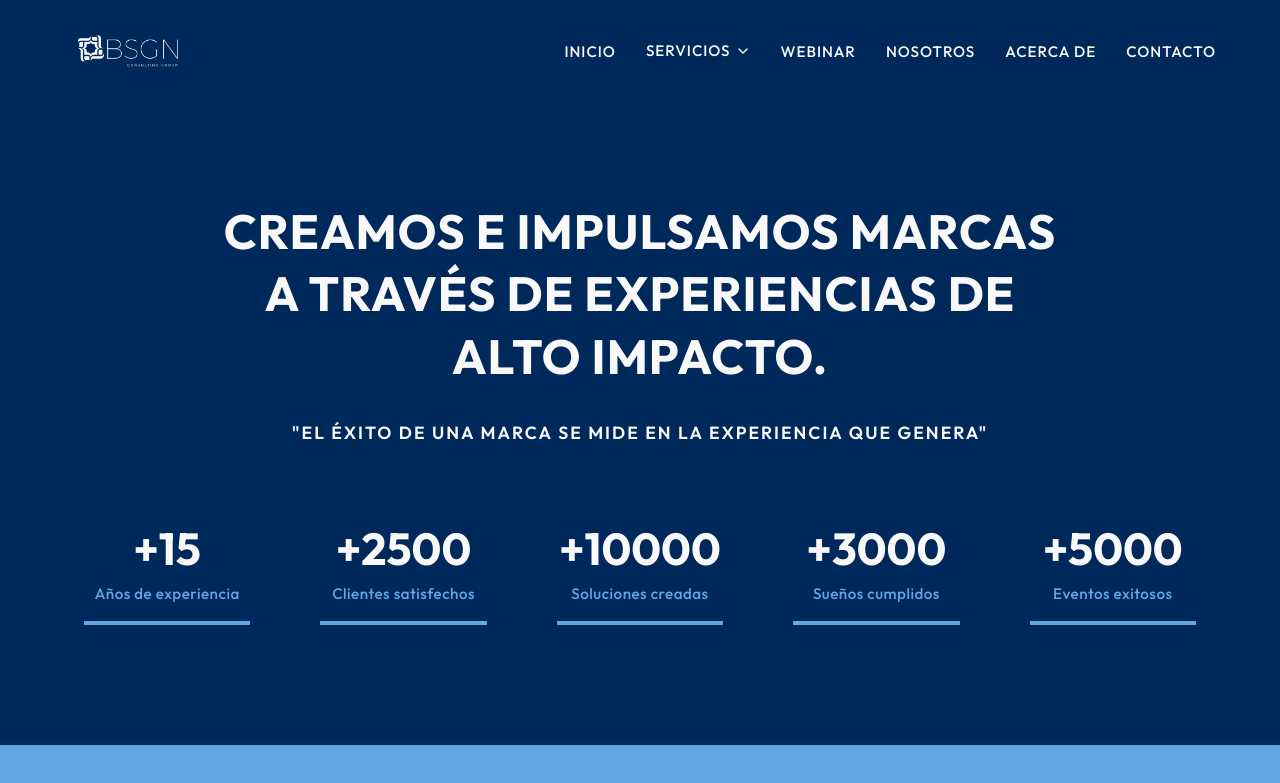
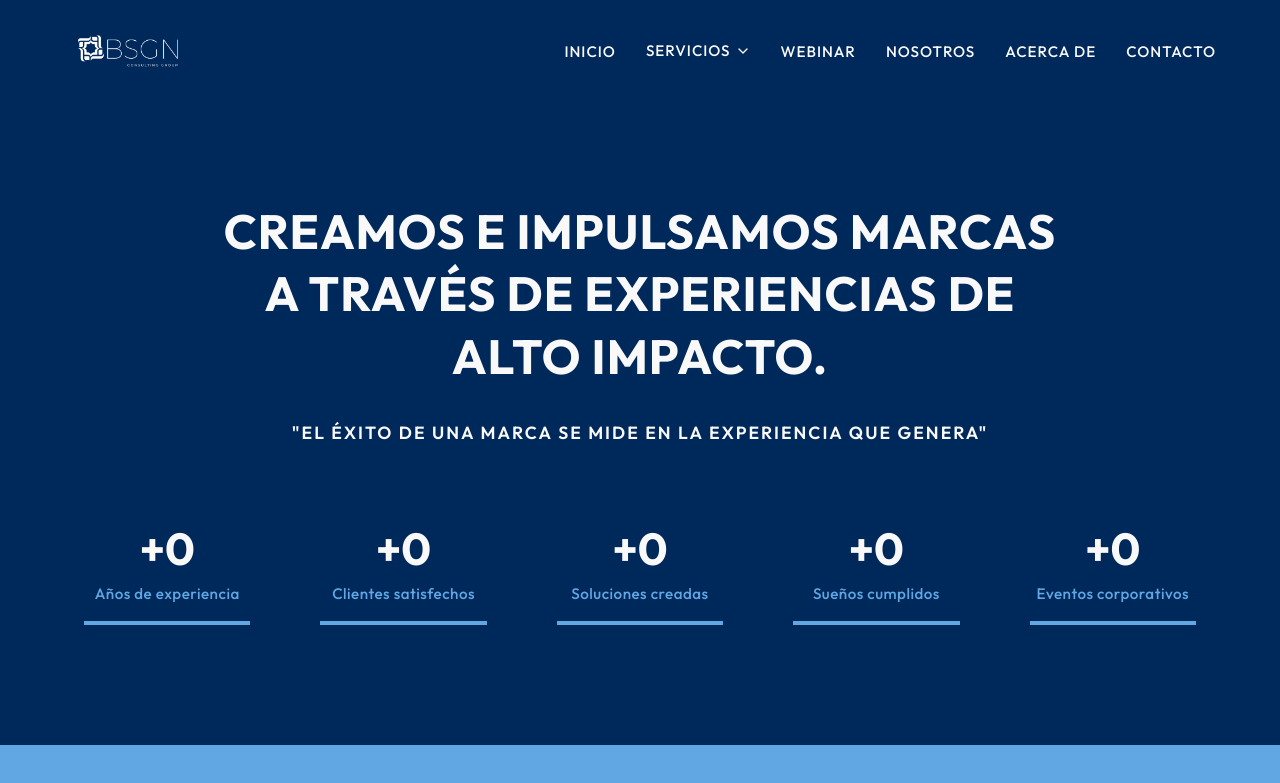
Before and after one commit to platonrecursosdigitales-creator/bsgn, a React (Vite) app: page / in a window 1280 px wide. Shown: the top 783 px of the page. Built offline with nearby package versions, Linux system fonts and the light colour scheme.

Commit message:
feat: agrega animacion de incremento a las metricas

```diff
--- a/src/components/Metrics.jsx
+++ b/src/components/Metrics.jsx
@@ -1,5 +1,61 @@
-import React from 'react';
+import React, { useState, useEffect, useRef } from 'react';
 import './Metrics.css';
+
+const AnimatedNumber = ({ value, duration = 2000 }) => {
+  const [count, setCount] = useState(0);
+  const elementRef = useRef(null);
+  const hasAnimated = useRef(false);
+
+  // Extract number from string (e.g. "+2500" -> 2500)
+  const target = parseInt(value.replace(/[^0-9]/g, ''), 10);
+  const isPlus = value.includes('+');
+
+  useEffect(() => {
+    let active = true;
+    const observer = new IntersectionObserver(
+      (entries) => {
+        const [entry] = entries;
+        if (entry.isIntersecting && !hasAnimated.current) {
+          hasAnimated.current = true;
+
+          const startTime = performance.now();
+          const step = (now) => {
+            if (!active) return;
+            const progress = Math.min((now - startTime) / duration, 1);
+            // Ease out quad formula
+            const easeProgress = progress * (2 - progress);
+            setCount(Math.floor(easeProgress * target));
+
+            if (progress < 1) {
+              requestAnimationFrame(step);
+            } else {
+              setCount(target);
+            }
+          };
+          requestAnimationFrame(step);
+        }
+      },
+      { threshold: 0.1 }
+    );
+
+    if (elementRef.current) {
+      observer.observe(elementRef.current);
+    }
+
+    return () => {
+      active = false;
+      if (elementRef.current) {
+        observer.unobserve(elementRef.current);
+      }
+    };
+  }, [target, duration]);
+
+  return (
+    <span ref={elementRef}>
+      {isPlus ? `+${count.toLocaleString('es-MX')}` : count.toLocaleString('es-MX')}
+    </span>
+  );
+};
 
 const Metrics = () => {
   const metricsData = [
@@ -7,7 +63,7 @@ const Metrics = () => {
     { number: '+2500', label: 'Clientes satisfechos' },
     { number: '+10000', label: 'Soluciones creadas' },
     { number: '+3000', label: 'Sueños cumplidos' },
-    { number: '+5000', label: 'Eventos exitosos' }
+    { number: '+50', label: 'Eventos corporativos' }
   ];
 
   return (
@@ -16,7 +72,9 @@ const Metrics = () => {
         <div className="metrics-grid">
           {metricsData.map((metric, index) => (
             <div key={index} className="metric-card">
-              <h3 className="metric-number">{metric.number}</h3>
+              <h3 className="metric-number">
+                <AnimatedNumber value={metric.number} />
+              </h3>
               <p className="metric-label">{metric.label}</p>
               <div className="metric-divider"></div>
             </div>
```
